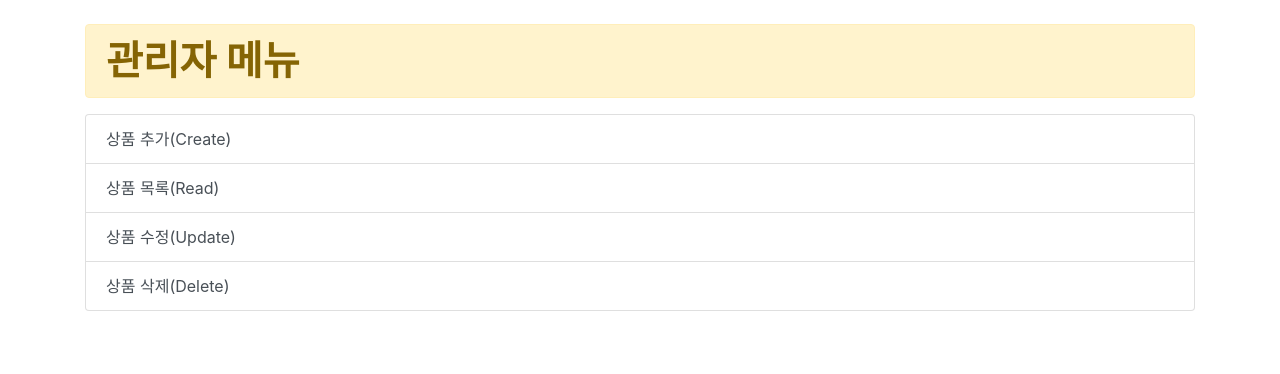
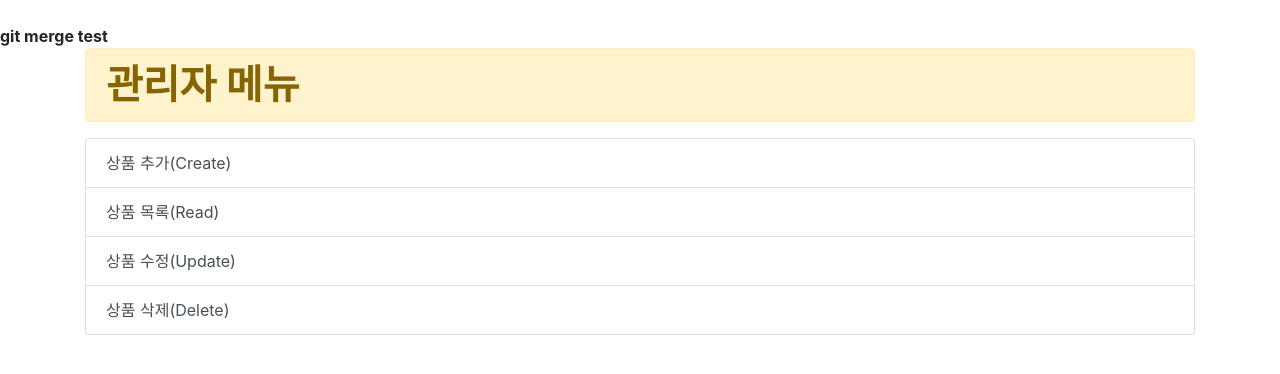
Before and after one commit to Kyungpyo-Kang/git_merge, a Django app: page / in a window 1280 px wide. Shown: the part 56-430 px from the top of the page. Run offline with Django 3.2, Linux system fonts and the light colour scheme; some libraries are stand-ins or nearby versions.

Commit message:
first branch commit

```diff
--- a/myapp/templates/index.html
+++ b/myapp/templates/index.html
@@ -24,7 +24,7 @@
     </nav>
 
     <br>
-
+    <b>git merge test</b>
     <div class="container">
       <div class="h1">
         <div class="alert alert-warning" role="alert">
```
